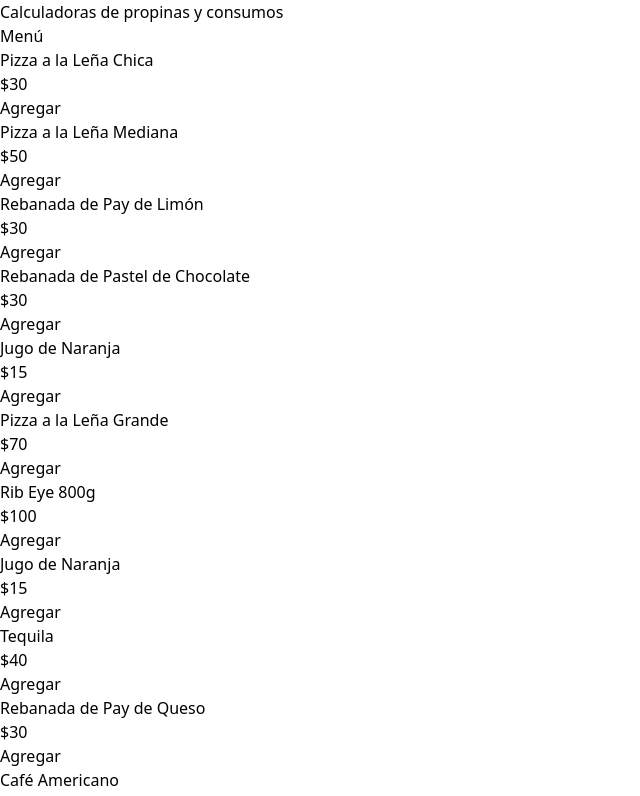
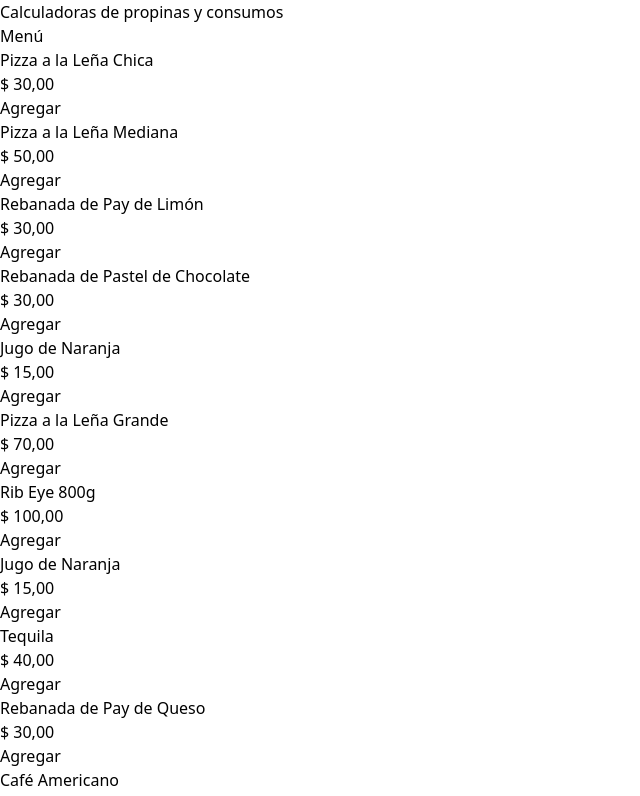
Before and after one commit to MattEzekiel/Calculadora-Propinas, a React (Vite) app: page / in a window 1280 px wide. Shown: the top 796 px of the page, without its empty margins (0-640 px from the left). Built offline with nearby package versions, Linux system fonts and the light colour scheme.

Commit message:
orders and layouts

```diff
--- a/src/App.tsx
+++ b/src/App.tsx
@@ -1,7 +1,12 @@
 import Layout from "./layouts/Layout.tsx";
+import { OrderProvider } from "./context/OrderProvider.tsx";
 
 function App() {
-  return <Layout />;
+  return (
+    <OrderProvider>
+      <Layout />
+    </OrderProvider>
+  );
 }
 
 export default App;
--- a/src/components/Menu/MenuItems.tsx
+++ b/src/components/Menu/MenuItems.tsx
@@ -1,8 +1,8 @@
 import { MenuItem } from "../../types";
+import { formatPrice } from "../../helpers";
 
 type MenuItemsProps = {
   item: MenuItem;
-  // eslint-disable-next-line no-unused-vars
   addItem: (item: MenuItem) => void;
 };
 
@@ -19,7 +19,7 @@ function MenuItems({ item, addItem }: MenuItemsProps) {
         <p
           className={"text-lg mt-3 font-bold text-teal-700"}
           aria-labelledby={"Precio"}>
-          ${price}
+          {formatPrice(price)}
         </p>
       </div>
       <button
--- a/src/components/Menu/index.tsx
+++ b/src/components/Menu/index.tsx
@@ -6,7 +6,7 @@ import useOrderContext from "../../hooks/useOrders.ts";
 function Menu() {
   const { addItem } = useOrderContext();
   return (
-    <section className={"p-5"}>
+    <section className={"p-5 max-h-screen overflow-y-auto"}>
       <H2 text={"Menú"} />
       {menuItems.map((item) => (
         <MenuItems key={item.id} item={item} addItem={addItem} />
--- a/src/components/Orders/OrderItems.tsx
+++ b/src/components/Orders/OrderItems.tsx
@@ -1,12 +1,30 @@
 import { OrderItem } from "../../types";
+import { formatPrice } from "../../helpers";
 
 type OrderItems = {
   order: OrderItem;
+  removeOrder: (id: number) => void;
 };
 
-function OrderItems({ order }: OrderItems) {
-  const { quantity } = order;
-  return <div>{quantity}</div>;
+function OrderItems({ order, removeOrder }: OrderItems) {
+  const { quantity, name, price } = order;
+  return (
+    <div className={"relative border-t border-gray-200 p-5"}>
+      <p>
+        {name} - {formatPrice(price * quantity)}
+      </p>
+      <p className={"font-bold"}>Cantidad: {quantity}</p>
+      <button
+        className={
+          "absolute top-2.5 right-0 text-red-500 border rounded-full border-red-500 py-1 px-2.5 uppercase font-medium text-center grid items-center"
+        }
+        type={"button"}
+        aria-labelledby={"eliminar"}
+        onClick={() => removeOrder(order.id)}>
+        X
+      </button>
+    </div>
+  );
 }
 
 export default OrderItems;
--- a/src/components/Orders/index.tsx
+++ b/src/components/Orders/index.tsx
@@ -3,14 +3,18 @@ import OrderItems from "./OrderItems.tsx";
 import useOrderContext from "../../hooks/useOrders.ts";
 
 function Orders() {
-  const { orders } = useOrderContext();
+  const { orders, removeOrder } = useOrderContext();
 
   return (
     <section
-      className={"border border-dashed border-teal-400 p-5 rounded space-y-5"}>
+      className={
+        "border border-dashed border-teal-400 p-5 rounded space-y-5 max-h-screen overflow-y-auto"
+      }>
       <H2 text={"Orden"} />
       {orders.length ? (
-        orders.map((order) => <OrderItems key={order.id} order={order} />)
+        orders.map((order) => (
+          <OrderItems key={order.id} order={order} removeOrder={removeOrder} />
+        ))
       ) : (
         <p className={"text-center"}>No hay ordenes en este momento</p>
       )}
--- a/src/context/OrderProvider.tsx
+++ b/src/context/OrderProvider.tsx
@@ -3,8 +3,8 @@ import { MenuItem, OrderItem } from "../types";
 
 type OrderContextType = {
   orders: OrderItem[];
-  // eslint-disable-next-line no-unused-vars
   addItem: (item: MenuItem) => void;
+  removeOrder: (id: number) => void;
 };
 
 type Props = {
@@ -32,8 +32,13 @@ const OrderProvider: React.FC<Props> = ({ children }: Props) => {
     }
   };
 
+  const removeOrder = (id: number) => {
+    const updatedOrder = orders.filter((orderItem) => orderItem.id !== id);
+    setOrders(updatedOrder);
+  };
+
   return (
-    <OrderContext.Provider value={{ orders, addItem }}>
+    <OrderContext.Provider value={{ orders, addItem, removeOrder }}>
       {children}
     </OrderContext.Provider>
   );
--- /dev/null
+++ b/src/helpers/index.ts
@@ -0,0 +1,9 @@
+export const formatPrice = (price: number) => {
+  return new Intl.NumberFormat("es-Ar", {
+    style: "currency",
+    currency: "ARS",
+    notation: "standard",
+    currencyDisplay: "symbol",
+    useGrouping: true,
+  }).format(price);
+};
--- a/src/layouts/Layout.tsx
+++ b/src/layouts/Layout.tsx
@@ -1,13 +1,15 @@
 import Header from "./components/Header.tsx";
 import Menu from "../components/Menu";
 import Orders from "../components/Orders";
-import { OrderProvider } from "../context/OrderProvider.tsx";
 
 function Layout() {
   return (
-    <OrderProvider>
+    <div className={"max-h-screen overflow-hidden"}>
       <Header />
-      <main className={"max-w-7xl mx-auto py-20 grid md:grid-cols-2"}>
+      <main
+        className={
+          "max-w-7xl mx-auto pt-10 pb-20 grid md:grid-cols-2 max-h-full"
+        }>
         <Menu />
         <Orders />
       </main>
@@ -16,7 +18,7 @@ function Layout() {
           Matías Bubello {new Date().getFullYear()}
         </p>
       </footer>
-    </OrderProvider>
+    </div>
   );
 }
 
```
Also changed, not shown: .eslintrc.cjs.
